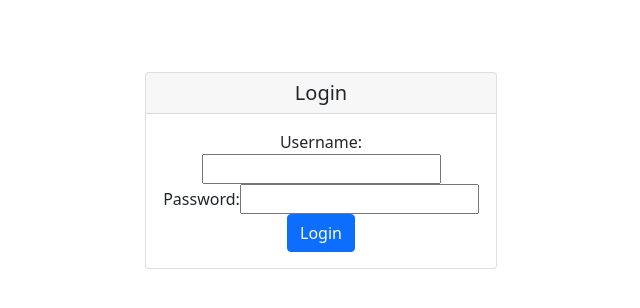
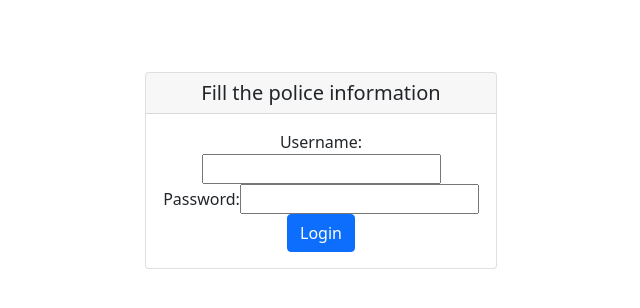
Before and after one commit to mohammadsj2/MyPolice, a Django app: template templates/manager/create_police.html in a window 1280 px wide. Shown: the part 56-364 px from the top of the page, without its empty margins (319-959 px from the left). Run offline with Django 3.2, Linux system fonts and the light colour scheme; the template is opened without the code that fills it: values that come from a table or form of the project are taken from there, others are empty; parts of the project's set-up code (start-up, migrations or seed data) failed here and were passed over; some libraries are stand-ins or nearby versions.

Commit message:
Modify create_police.html #2

```diff
--- a/templates/manager/create_police.html
+++ b/templates/manager/create_police.html
@@ -5,7 +5,7 @@
 {% block content %}
     <br/><br/><br/>
     <div class="card w-75 text-center mb-3 mx-auto" style="max-width: 22rem;">
-        <h5 class="card-header">Login</h5>
+        <h5 class="card-header">Fill the police information</h5>
         <div class="card-body">
             <form action="" method="post">
                 {% csrf_token %}
```
